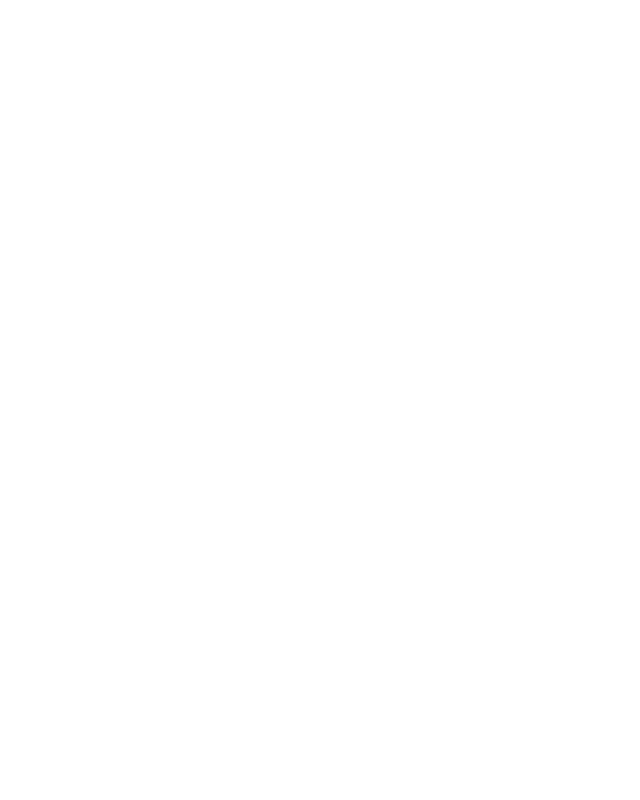
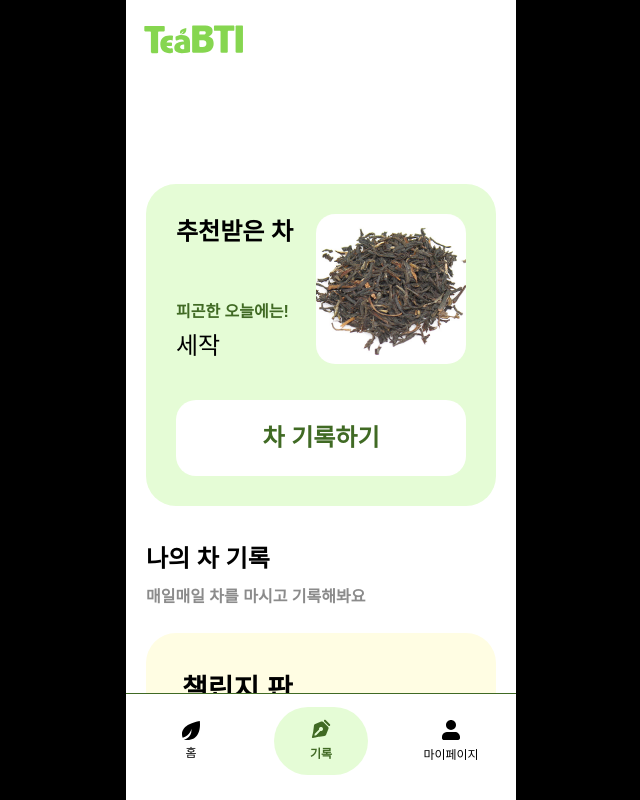
Before and after one commit to 2025-SINCHONTHON-6/Frontend, a React (Vite) app in the folder frontend/: page /record in a window 1280 px wide. Before the commit this address had no page. Shown: the whole page, without its empty margins (319-959 px from the left). Built offline with nearby package versions, Linux system fonts and the light colour scheme; a web font is replaced by a local one.

Commit message:
기록부분 수정 #3

```diff
--- a/frontend/src/App.jsx
+++ b/frontend/src/App.jsx
@@ -1,14 +1,19 @@
 import "./index.css";
 import { Routes, Route } from "react-router-dom";
-import MainLayout from "@/layouts/mainLayout";
+import MainLayout from "./layouts/mainLayout";
 import Home from "./pages/home/home";
-
+import Record from "./pages/record/record";
+import RecordDetail from "./pages/record/recordDetail";
+import RecordWrite from "./pages/record/recordWrite";
 
 function App() {
   return (
     <Routes>
       <Route path="/" element={<MainLayout />}>
         <Route index element={<Home />} />
+        <Route path="/record" element={<Record />} />
+        <Route path="/record/write" element={<RecordWrite/>} />
+        <Route path="/record/detail" element={<RecordDetail/>} />
         {/* 페이지들 */}
       </Route>
     </Routes>
--- a/frontend/src/main.jsx
+++ b/frontend/src/main.jsx
@@ -3,6 +3,7 @@
 import "./index.css";
 import App from "./App.jsx";
 import { BrowserRouter } from "react-router-dom";
+import Record from "./pages/record/record";
 
 createRoot(document.getElementById("root")).render(
   <StrictMode>
--- /dev/null
+++ b/frontend/src/pages/record/record.jsx
@@ -0,0 +1,47 @@
+import React from 'react';
+import { Outlet, useNavigate } from 'react-router-dom';
+import teaDum from '../../../public/img/blackTea_1.jpg'
+
+export default function Record() {
+  const navigate = useNavigate();
+
+  return (
+    <div className="min-h-[100dvh] w-auto bg-black flex justify-center">
+      <main className="relative w-full max-w-[390px] items-center bg-white">
+        <div className='flex flex-col mt-[107px] items-center gap-[20px] m-[20px]'>
+            <Outlet />
+
+            <div className="flex-col items-center justify-center w-[100%] h-auto p-[30px] mb-[15px] rounded-[30px] bg-main-100 ">
+                <div className='flex justify-between gap-2'>
+                    <div className='flex-col'>
+                        <h2 className='text-[24px] font-[700] mb-[50px]'>추천받은 차</h2>
+                        <h4 className='text-main-300 text-[16px] font-[700] mb-1'>피곤한 오늘에는!</h4>
+                        <h3 className='text-black text-[24px] font-[400]'>세작</h3>
+                    </div>
+                    <div className='w-[150px] flex items-center'>
+                        <img src={teaDum} alt="" className='w-[150px] h-[150px] border-none rounded-[19px]'/>
+                    </div>
+                </div>
+                <div className='flex justify-center '>
+                    <button className='text-main-300 w-[100%] p-5 mt-9 text-[24px] font-[700] rounded-[20px] bg-white' onClick={()=>navigate('/record/write')}>차 기록하기</button>
+                </div>
+            </div>
+
+            <div className='flex flex-col items-start w-[100%]'>
+              <h2 className='text-[24px] font-[700] mb-2'>나의 차 기록</h2>
+              <h4 className='text-gray-400 text-[16px] font-[700] mb-1'>매일매일 차를 마시고 기록해봐요</h4>
+            </div>
+
+            <div className="flex-col justify-center w-[100%] h-auto rounded-[30px] bg-[#FFFDE3] ">
+                <div className='m-[36px] flex justify-between gap-2'>
+                    <div className='flex-col'>
+                        <h2 className='text-[28px] font-[700]'>챌린지 판</h2>
+                    </div>
+                </div>
+            </div>
+
+        </div>
+      </main>
+    </div>
+  );
+}
--- /dev/null
+++ b/frontend/src/pages/record/recordDetail.jsx
@@ -0,0 +1,12 @@
+import React from 'react';
+import { Outlet } from 'react-router-dom';
+
+export default function RecordDetail() {
+  return (
+    <div className="min-h-[100dvh] w-auto bg-black flex justify-center">
+      <main className="relative w-full max-w-[390px] bg-white">
+        <Outlet />
+      </main>
+    </div>
+  );
+}
--- /dev/null
+++ b/frontend/src/pages/record/recordWrite.jsx
@@ -0,0 +1,52 @@
+import React, { useState } from 'react';
+import { Outlet } from 'react-router-dom';
+import teaDum from '../../../public/img/blackTea_1.jpg'
+
+
+export default function RecordWrite() {
+  const [reviewSelect, setReviewSelect] = useState("");
+  const reviewStates = ["좋았어요", "그저그럼", "별로예요"];
+
+  return (
+    <div className="min-h-[100dvh] w-screen bg-black flex justify-center">
+      <main className="relative w-full max-w-[390px] bg-white">
+        <div className='flex flex-col mt-[107px] items-center gap-[20px] m-[20px]'>
+            <Outlet />
+
+            <div className="flex-col items-center justify-center w-[100%] h-auto p-[30px] mb-[15px] rounded-[30px] bg-main-100 ">
+                <div className='flex justify-between gap-2'>
+                    <div className='flex-col'>
+                    <h2 className='text-[24px] font-[700] mb-[50px]'>추천받은 차</h2>
+                        <h4 className='text-main-300 text-[16px] font-[700] mb-1'>피곤한 오늘에는!</h4>
+                        <h3 className='text-black text-[24px] font-[400]'>세작</h3>
+                    </div>
+                    <div className='w-[150px] flex items-center'>
+                      <img src={teaDum} alt="" className='w-[150px] h-[150px] border-none rounded-[19px]'/>
+                    </div>
+                </div>
+            </div>
+
+            <div className='flex flex-col items-start justify-start w-[100%] gap-4'>
+              <h4 className='text-[16px] font-[700]'> 차에 대한 감상은 어떠셨나요?</h4>
+              <div className='flex gap-3 w-[100%] justify-around'>
+                {reviewStates.map((reviewState) => (
+                  <button key={reviewState} className='' onClick={()=>setReviewSelect(reviewState)}>
+                    <div className={`w-[49px] h-[71px] rounded-[19px] mb-[11px] ${reviewSelect === reviewState ?  'bg-main-200' : 'bg-gray-200' }`}></div>
+                    <p className='text-[16px] font-[400]'>{reviewState}</p>
+                  </button>
+                ))}
+              </div>
+            </div>
+
+            <div className='w-[100%]'>
+              <h4 className='text-[16px] font-[700] mb-[16px]'>감상 기록</h4>
+              <textarea placeholder='차에 대한 감상평을 남겨주세요!' className='w-[100%] h-[145px] m- bg-gray-200 p-4'/>
+            </div>
+
+            <button className='w-[100%] pt-[18px] pb-[18px] flex justify-center items-center bg-main-200 text-[28px] font-[700]'>기록 등록</button>
+
+        </div>
+      </main>
+    </div>
+  );
+}
```
Also changed, not shown: frontend/src/components/record/recordBoard.jsx (added), frontend/src/pages/record/challengeDetail.jsx (added).
